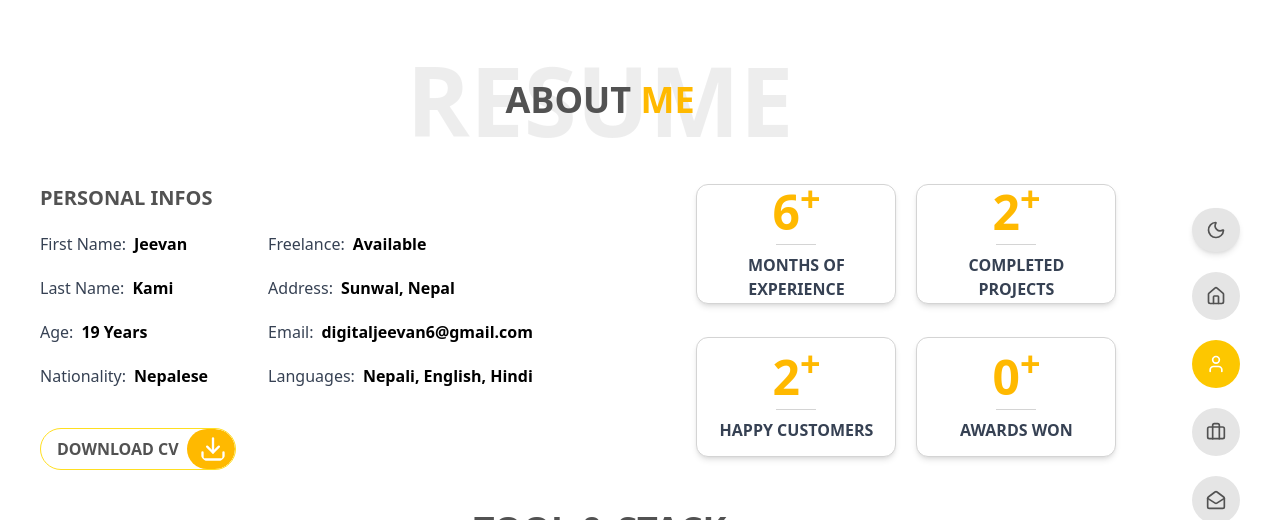
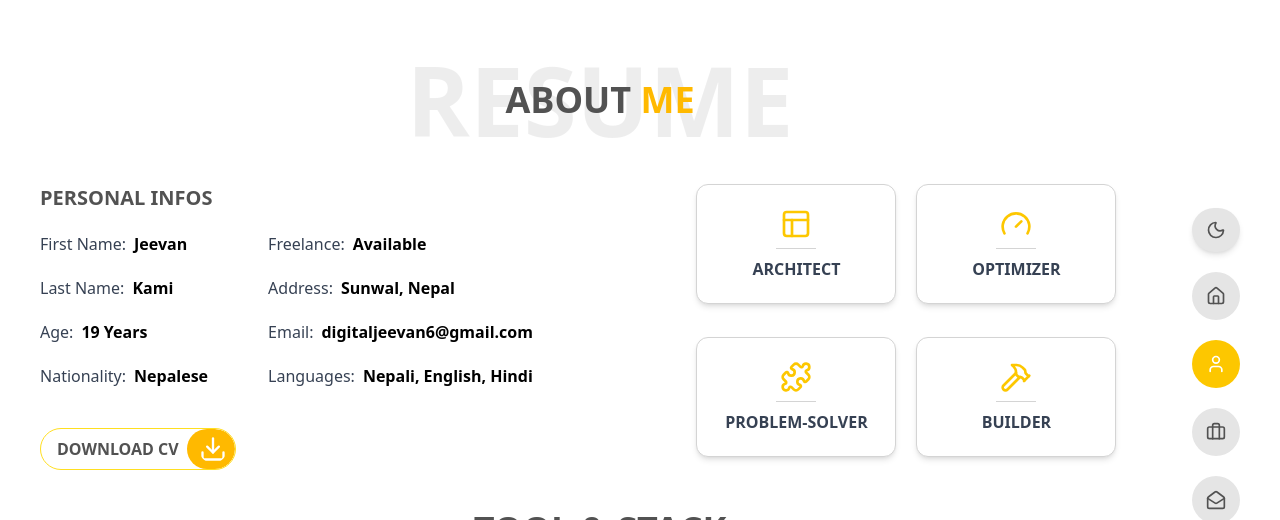
Before and after one commit to jeevan276/Portfolio, a Vue app: page /about in a window 1280 px wide. Shown: the top 520 px of the page. Built offline with nearby package versions, Linux system fonts and the light colour scheme; the HTML template or start-up script is replaced by a standard one.

Commit message:
Updated ABout Page-Card

```diff
--- /dev/null
+++ b/src/components/About/ExPersonalInfosCard.vue
@@ -0,0 +1,34 @@
+<script>
+export default {
+  data() {
+    return {
+      cardDetails: [
+        { count: 6, text: "months of experience" },
+        { count: 2, text: "completed projects" },
+        { count: 2, text: "happy customers" },
+        { count: 0, text: "awards won" },
+      ],
+    };
+  },
+};
+</script>
+
+<template>
+  <div class="flex flex-wrap justify-center gap-5">
+    <div
+      v-for="(card, index) in cardDetails"
+      :key="index"
+      class="flex flex-col justify-center items-center w-50 h-30 p-5 border border-neutral-300 dark:border-neutral-700 rounded-xl bg-white dark:bg-neutral-900 shadow-md hover:shadow-lg transition-all duration-300"
+    >
+      <h1 class="text-5xl font-bold text-amber-400">
+        {{ card.count }}<sup>+</sup>
+      </h1>
+      <hr class="w-10 border-neutral-300 dark:border-neutral-700 my-2" />
+      <h2
+        class="uppercase text-center font-semibold text-gray-700 dark:text-neutral-400"
+      >
+        {{ card.text }}
+      </h2>
+    </div>
+  </div>
+</template>
--- a/src/components/About/PersonalInfos.vue
+++ b/src/components/About/PersonalInfos.vue
@@ -1,20 +1,14 @@
 <script>
 import { Download } from "lucide-vue-next";
+
+import PersonalInfosCard from "./PersonalInfosCard.vue";
 
 export default {
   components: {
     Download,
+    PersonalInfosCard,
   },
-  data() {
-    return {
-      cardDetails: [
-        { count: 6, text: "months of experience" },
-        { count: 2, text: "completed projects" },
-        { count: 2, text: "happy customers" },
-        { count: 0, text: "awards won" },
-      ],
-    };
-  },
+
   methods: {
     downloadCV() {
       window.open("/JeevanKamiResume.pdf", "_blank");
@@ -121,23 +115,7 @@ export default {
         </div>
       </div>
 
-      <div class="flex flex-wrap justify-center gap-5">
-        <div
-          v-for="(card, index) in cardDetails"
-          :key="index"
-          class="flex flex-col justify-center items-center w-50 h-30 p-5 border border-neutral-300 dark:border-neutral-700 rounded-xl bg-white dark:bg-neutral-900 shadow-md hover:shadow-lg transition-all duration-300"
-        >
-          <h1 class="text-5xl font-bold text-amber-400">
-            {{ card.count }}<sup>+</sup>
-          </h1>
-          <hr class="w-10 border-neutral-300 dark:border-neutral-700 my-2" />
-          <h2
-            class="uppercase text-center font-semibold text-gray-700 dark:text-neutral-400"
-          >
-            {{ card.text }}
-          </h2>
-        </div>
-      </div>
+      <PersonalInfosCard />
     </div>
   </div>
 </template>
--- /dev/null
+++ b/src/components/About/PersonalInfosCard.vue
@@ -0,0 +1,40 @@
+<script>
+import { Gauge, Layout, Puzzle, Hammer, Component } from "lucide-vue-next";
+
+export default {
+  components: {
+    Layout,
+    Gauge,
+    Puzzle,
+    Hammer,
+  },
+  data() {
+    return {
+      cardDetails: [
+        { text: "Architect", icon: "Layout" },
+        { text: "Optimizer", icon: "Gauge" },
+        { text: "Problem-Solver", icon: "Puzzle" },
+        { text: "Builder", icon: "Hammer" },
+      ],
+    };
+  },
+};
+</script>
+
+<template>
+  <div class="flex flex-wrap justify-center gap-5">
+    <div
+      v-for="(card, index) in cardDetails"
+      :key="index"
+      class="flex flex-col justify-center items-center w-50 h-30 p-5 border border-neutral-300 dark:border-neutral-700 rounded-xl bg-white dark:bg-neutral-900 shadow-md hover:shadow-lg transition-all duration-300"
+    >
+      <Component :is="card.icon" class="w-8 h-8 text-yellow-400" />
+      <hr class="w-10 border-neutral-300 dark:border-neutral-700 my-2" />
+      <h2
+        class="uppercase text-center font-semibold text-gray-700 dark:text-neutral-400"
+      >
+        {{ card.text }}
+      </h2>
+    </div>
+  </div>
+</template>
```
